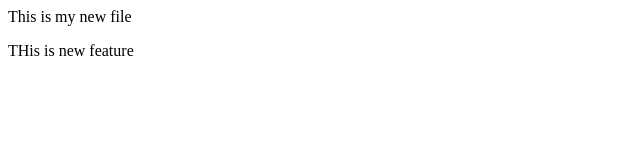
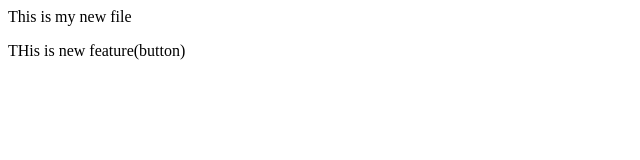
Before and after one commit to Mahi7akp/Practice-repo, a plain HTML site: page index.html in a window 1280 px wide. Shown: the full height of the page, 0-640 px from the left. Drawn offline with Linux system fonts and the light colour scheme.

Commit message:
add button

```diff
--- a/index.html
+++ b/index.html
@@ -1,2 +1,2 @@
 <p>This is my new file</p>
-<p>THis is new feature</p>
+<p>THis is new feature(button)</p>
```
